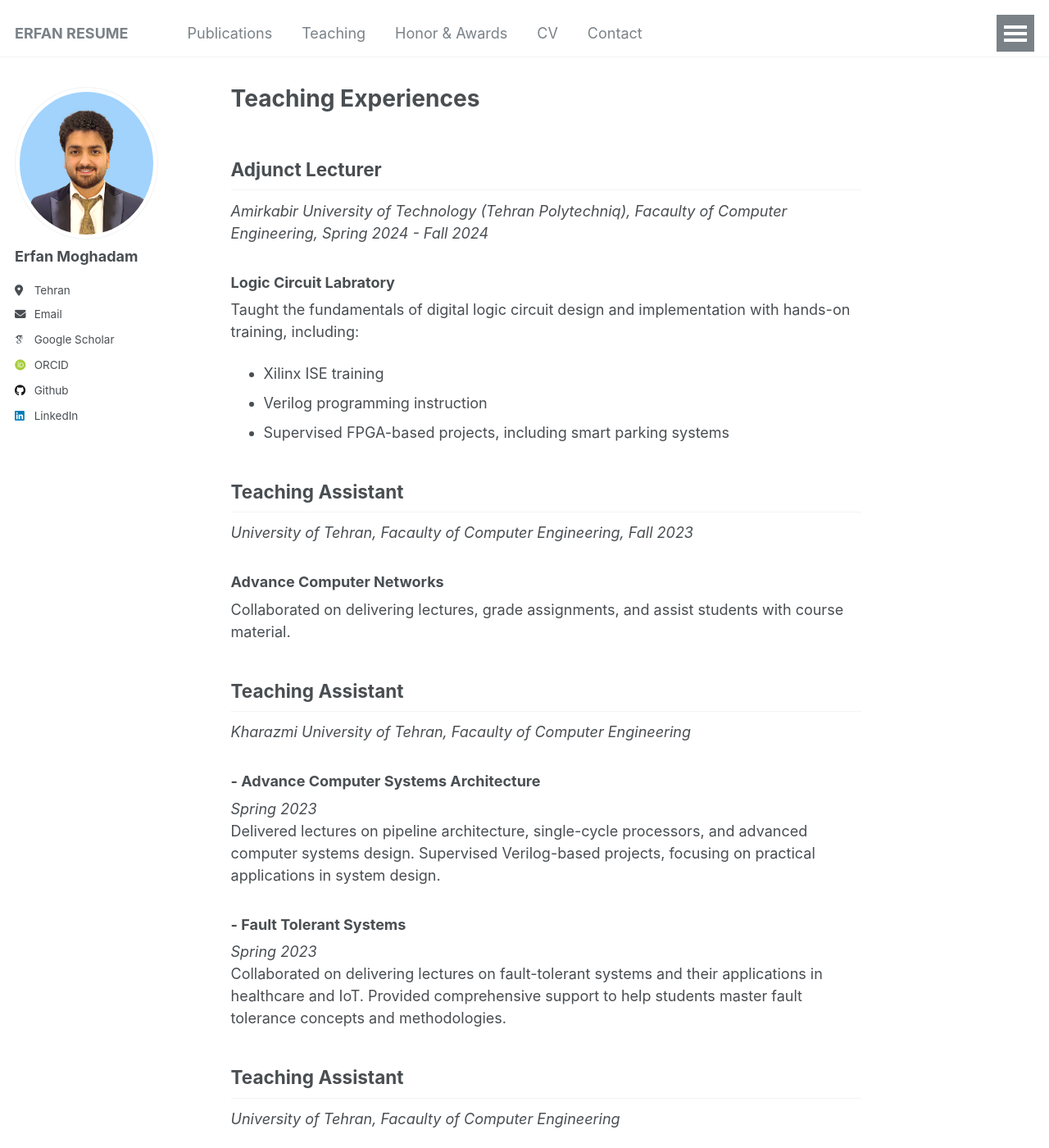
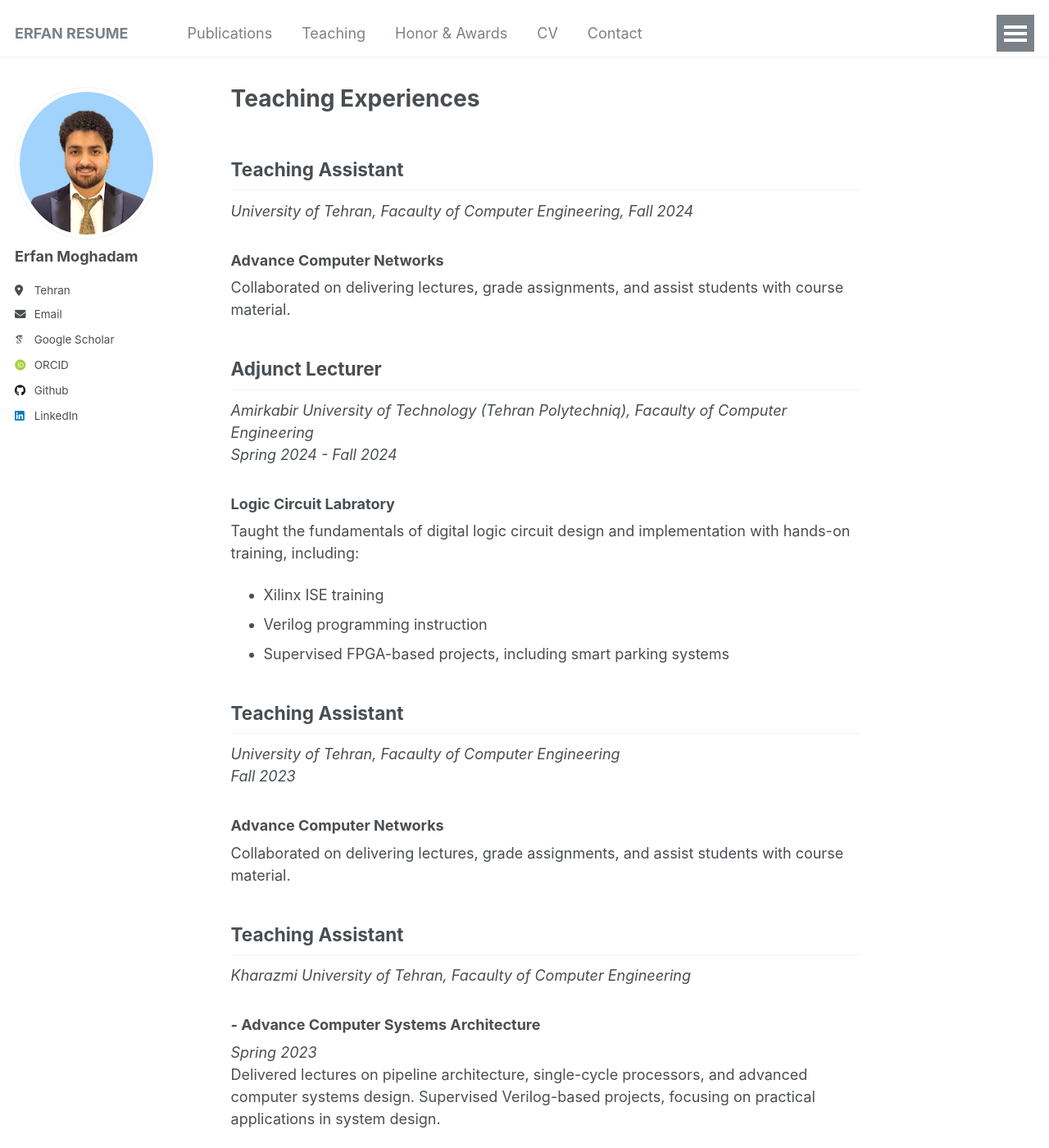
Before and after one commit to erfanresume/erfanresume.github.io, a Jekyll site: the page built from _pages/teaching.md, in a window 1280 px wide and 1400 px high. Shown: the whole window at 82% size. Built offline with Jekyll 4.4.1, drawn with Linux system fonts in a browser that asks for light colours; some web fonts are replaced.

Commit message:
Update teaching.md

```diff
--- a/_pages/teaching.md
+++ b/_pages/teaching.md
@@ -4,8 +4,14 @@ title: "Teaching Experiences"
 author_profile: true
 redirect_from:
 ---
+## Teaching Assistant
+*University of Tehran, Facaulty of Computer Engineering, Fall 2024*
+### Advance Computer Networks
+Collaborated on delivering lectures, grade assignments, and assist students with course material.
+
 ## Adjunct Lecturer
-*Amirkabir University of Technology (Tehran Polytechniq), Facaulty of Computer Engineering, Spring 2024 - Fall 2024*
+*Amirkabir University of Technology (Tehran Polytechniq), Facaulty of Computer Engineering<br>
+ Spring 2024 - Fall 2024*
 ### Logic Circuit Labratory
 Taught the fundamentals of digital logic circuit design and implementation with hands-on training, including:
 - Xilinx ISE training
@@ -13,9 +19,9 @@ Taught the fundamentals of digital logic circuit design and implementation with
 - Supervised FPGA-based projects, including smart parking systems
 
 ## Teaching Assistant
-*University of Tehran, Facaulty of Computer Engineering, Fall 2023*
+*University of Tehran, Facaulty of Computer Engineering<br>
+Fall 2023*
 ### Advance Computer Networks
-
 Collaborated on delivering lectures, grade assignments, and assist students with course material.
 
 ## Teaching Assistant
```
